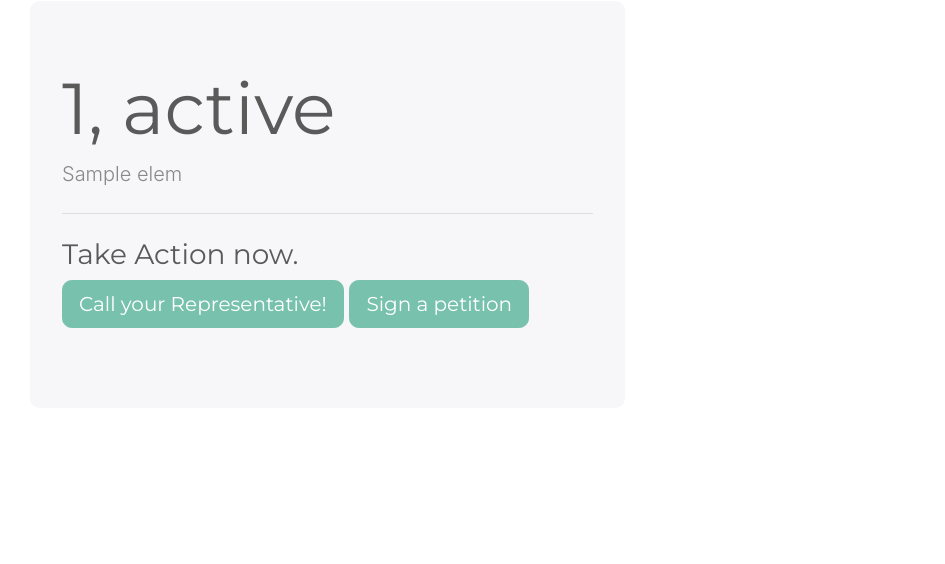
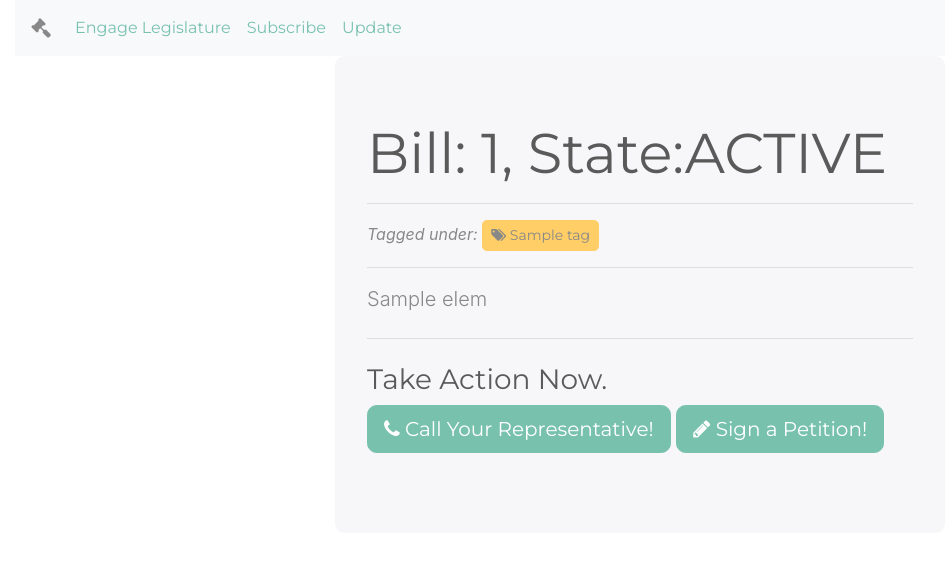
Before and after one commit to salekinsirajus/Engage-Legislation, a Flask app: template engage/templates/mail_card.html in a window 1280 px wide. Shown: the top 564 px of the page, without its empty margins (0-945 px from the left). Run offline with Flask 2, Linux system fonts and the light colour scheme; the template is opened without the code that fills it: most values are stand-ins (such as "Sample title", 1, 10 or a date in 2020); some libraries are stand-ins or nearby versions.

Commit message:
Started refactoring the project

```diff
--- a/engage/models.py
+++ b/engage/models.py
@@ -35,6 +35,7 @@ class NewsLetter(object):
             tags = each['search_tags']
             state = each['state']
             chamber = each['chamber']
+            print(email, tags)
 
             msg_for_rcpnt = bill_extractor.getBill(state, chamber, tags)
             #all_candidates.append((email, msg_for_rcpnt))
@@ -70,7 +71,7 @@ class ExtractBills(object):
 class Subscriber(object):
     """Represents a subscriper.
 
-    Args:
+    Attributes:
         email: a string that has the format of a valid email address
 
         state: a two char string for state, e.g., "in" for Indiana
--- /dev/null
+++ b/engage/static/css/custom_styles.css
@@ -0,0 +1,6 @@
+/*Centering any column with BS grid system*/
+
+.col-centered{
+    float: none;
+    margin: 0 auto;
+}
--- a/engage/templates/mail_card.html
+++ b/engage/templates/mail_card.html
@@ -1,3 +1,4 @@
+
 <!DOCTYPE html>
 <html lang="en">
 <head>
@@ -5,28 +6,63 @@
     <title>Engage with your local legislature</title>
     <meta name="viewport" content="width=device-width, initial-scale=1">
     <link href="{{ url_for('static', filename='css/bootstrap.min.css') }}" rel="stylesheet">
+    <link href="{{ url_for('static', filename='css/custom_styles.css') }}" rel="stylesheet">
+    <link href="https://maxcdn.bootstrapcdn.com/font-awesome/4.7.0/css/font-awesome.min.css" rel="stylesheet">
 </head>
 <body class="container-fluid">
 
-    <div class="col-sm-3">
-    </div>
-    <div class="col-sm-6">
+<!-- A grey horizontal navbar that becomes vertical on small screens -->
+<nav class="navbar navbar-expand-sm bg-light">
+
+  <!-- Links -->
+  <ul class="navbar-nav">
+    <li class="nav-item">
+        <a class="navbar-brand"><i class="fa fa-gavel fa-md"></i></a>
+    </li>
+    <li class="nav-item">
+      <a class="nav-link" href="/">Engage Legislature</a>
+    </li>
+    <li class="nav-item">
+      <a class="nav-link" href="/sub_form">Subscribe</a>
+    </li>
+    <li class="nav-item">
+      <a class="nav-link" href="/sendUpdate">Update</a>
+    </li>
+  </ul>
+
+</nav>
+
+<div class="row">
+    <div class="col-sm-6 col-centered">
         {% for result in bill %}
             {% for elem in result  %}
                 <div class="jumbotron">
-                    <h5 class="display-3"> {{ elem['bill_id'] }}, {{elem['state']}} </h5>
+                    <h5 class="display-4">Bill: {{ elem['bill_id'] }},
+                        State:{{ elem['state']|upper}} </h5>
+                        {% if elem['subjects'] is defined %}
+                            <hr>
+                            <a><i> Tagged under: </i></a>
+                            {% for tag in elem['subjects'] %}
+                                <a class="btn btn-warning btn-sm">
+                                    <i class="fa fa-tags"></i>
+                                 {{ tag }}</a>
+                            {% endfor %}
+                            <hr>
+                        {% endif %}
                         <p class="lead"> {{ elem['title'] }} </p>
                         <hr class="my-4">
-                        <h3> Take Action now. </h3>
+                        <h3> Take Action Now. </h3>
                         <p class="lead">
-                            <a class="btn btn-primary btn-lg" href="#" role="button">Call your Representative!</a>
-                            <a class="btn btn-primary btn-lg" href="#" role="button">Sign a petition</a>
+                            <a class="btn btn-primary btn-lg" href="#"
+                            role="button"><i class="fa fa-phone"></i> Call Your Representative!</a>
+                            <a class="btn btn-primary btn-lg" href="#"
+                            role="button"><i class="fa fa-pencil"></i> Sign a Petition!</a>
                         </p>
                 </div>
                 {% endfor  %}
         {% endfor %}
     </div>
-    <div class="col-sm-3">
-    </div>
+
+</div>
 </body>
 </html>
```
Also changed, not shown: engage/controllers.py (+3 -4 lines), engage/templates/landing.html (+29 -8 lines), engage/templates/sub_form.html (added, +141 -0 lines), engage/templates/subscribe.html (deleted, +0 -170 lines).
